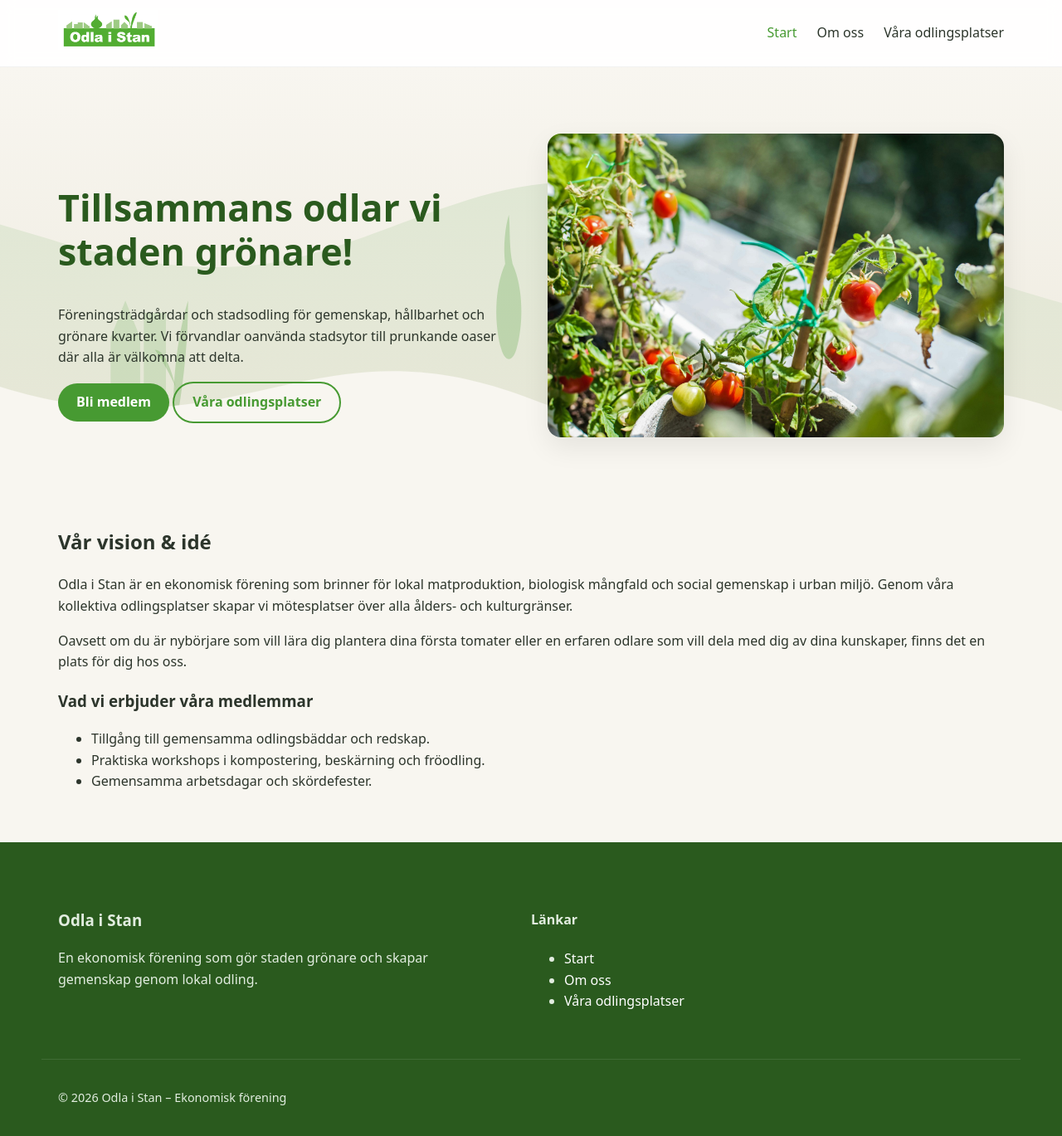
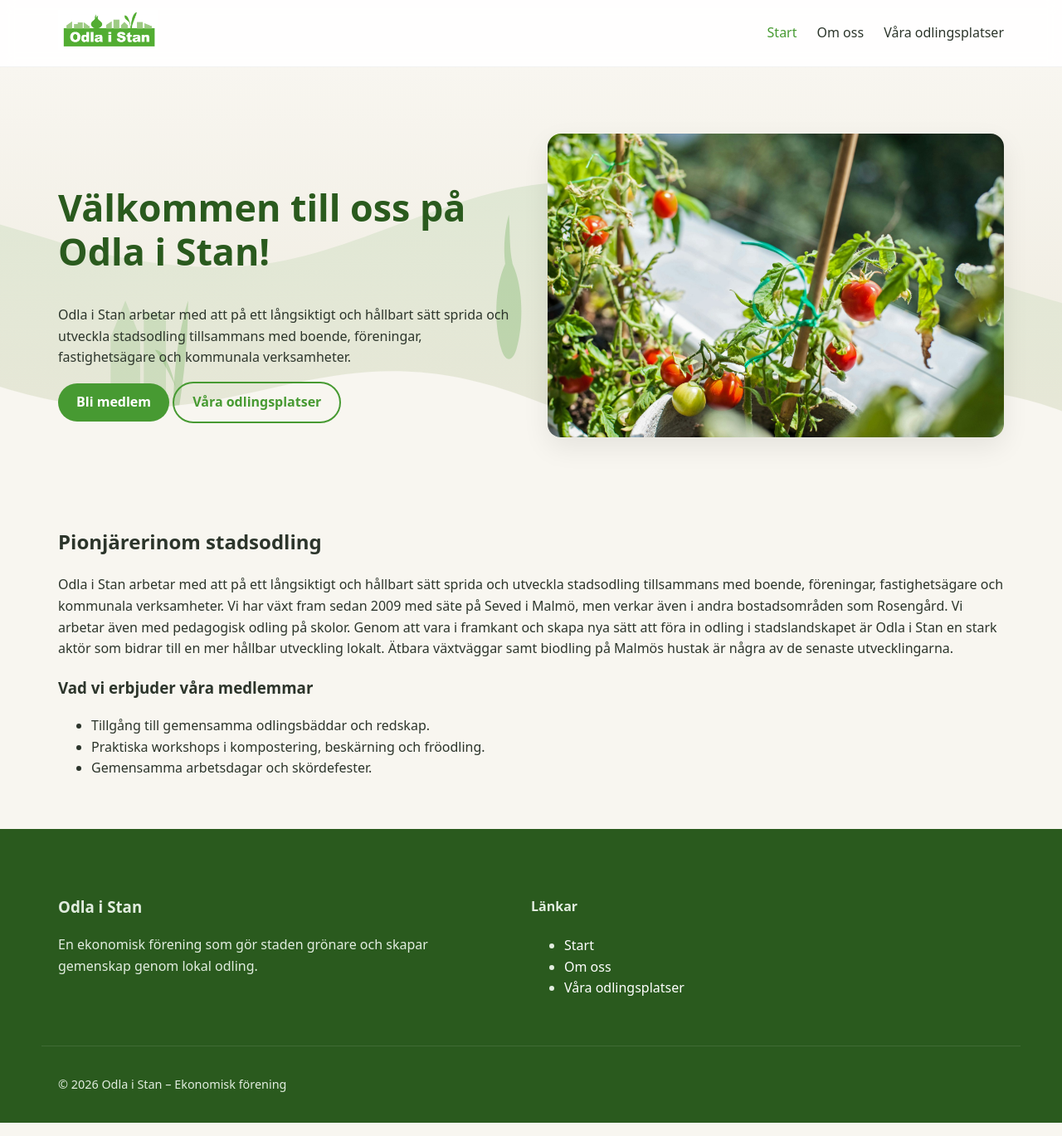
Before and after one commit to AndreasSyren/oismalmo, a Jekyll site: the page built from index.html, in a window 1280 px wide and 1369 px high. Shown: the whole window at 83% size. Built offline with Jekyll 4.4.1, drawn with Linux system fonts in a browser that asks for light colours.

Commit message:
Update index.html

```diff
--- a/index.html
+++ b/index.html
@@ -7,10 +7,9 @@ title: Startsida – Odla i Stan
 <section class="hero-section">
   <div class="container hero-grid">
     <div class="hero-text">
-      <h1>Tillsammans odlar vi staden grönare!</h1>
+      <h1>Välkommen till oss på Odla i Stan!</h1>
       <p class="hero-intro">
-        Föreningsträdgårdar och stadsodling för gemenskap, hållbarhet och grönare kvarter.
-        Vi förvandlar oanvända stadsytor till prunkande oaser där alla är välkomna att delta.
+        Odla i Stan arbetar med att på ett långsiktigt och hållbart sätt sprida och utveckla stadsodling tillsammans med boende, föreningar, fastighetsägare och kommunala verksamheter.
       </p>
       <div class="hero-actions">
         <a href="{{ '#' | relative_url }}" class="btn btn-primary">Bli medlem</a>
@@ -27,12 +26,9 @@ title: Startsida – Odla i Stan
 <section class="section-about container">
   <div class="about-grid">
     <div>
-      <h2>Vår vision & idé</h2>
+      <h2>Pionjärerinom stadsodling</h2>
       <p>
-        Odla i Stan är en ekonomisk förening som brinner för lokal matproduktion, biologisk mångfald och social gemenskap i urban miljö. Genom våra kollektiva odlingsplatser skapar vi mötesplatser över alla ålders- och kulturgränser.
-      </p>
-      <p>
-        Oavsett om du är nybörjare som vill lära dig plantera dina första tomater eller en erfaren odlare som vill dela med dig av dina kunskaper, finns det en plats för dig hos oss.
+        Odla i Stan arbetar med att på ett långsiktigt och hållbart sätt sprida och utveckla stadsodling tillsammans med boende, föreningar, fastighetsägare och kommunala verksamheter. Vi har växt fram sedan 2009 med säte på Seved i Malmö, men verkar även i andra bostadsområden som Rosengård. Vi arbetar även med pedagogisk odling på skolor. Genom att vara i framkant och skapa nya sätt att föra in odling i stadslandskapet är Odla i Stan en stark aktör som bidrar till en mer hållbar utveckling lokalt. Ätbara växtväggar samt biodling på Malmös hustak är några av de senaste utvecklingarna.
       </p>
     </div>
     <div class="highlight-box">
```
